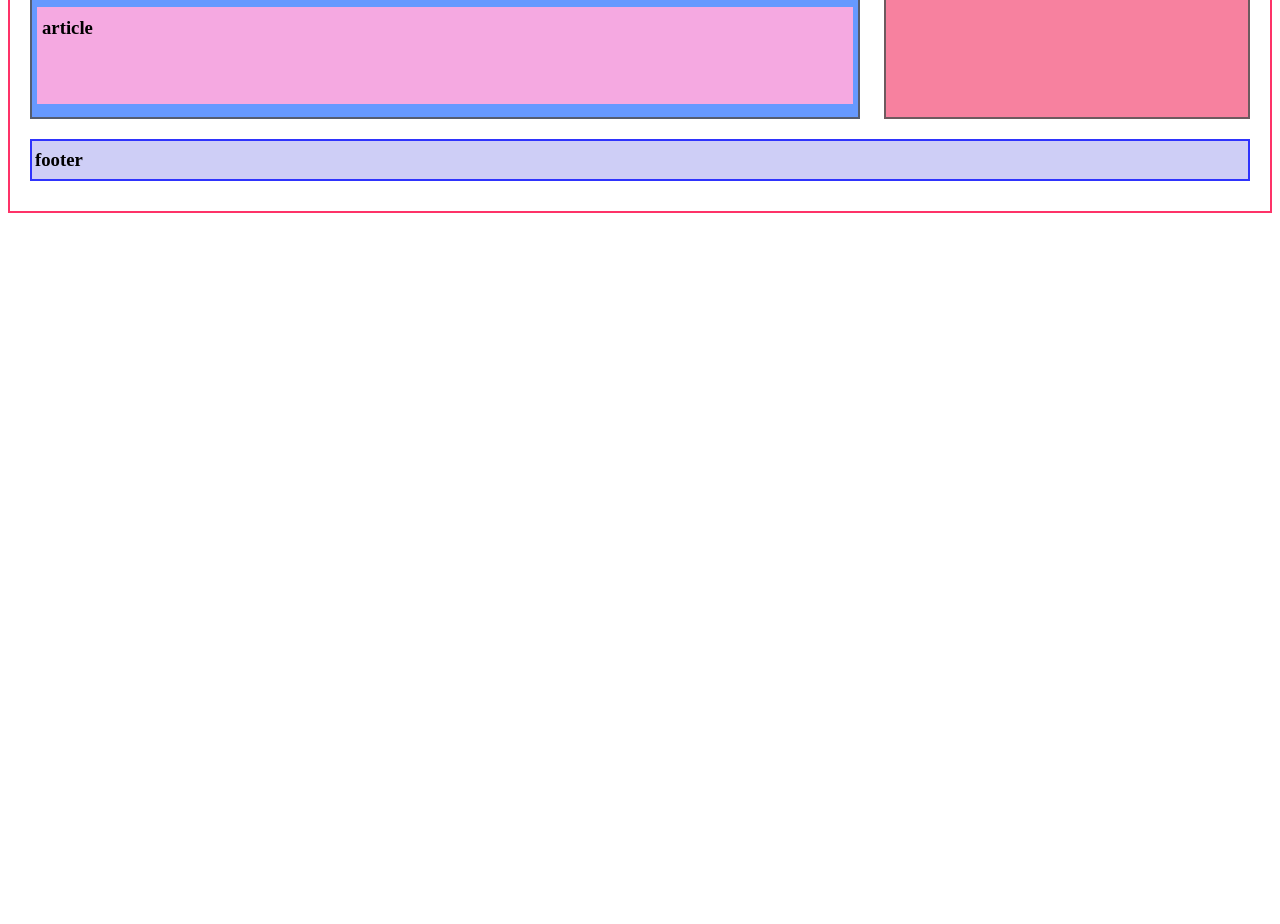
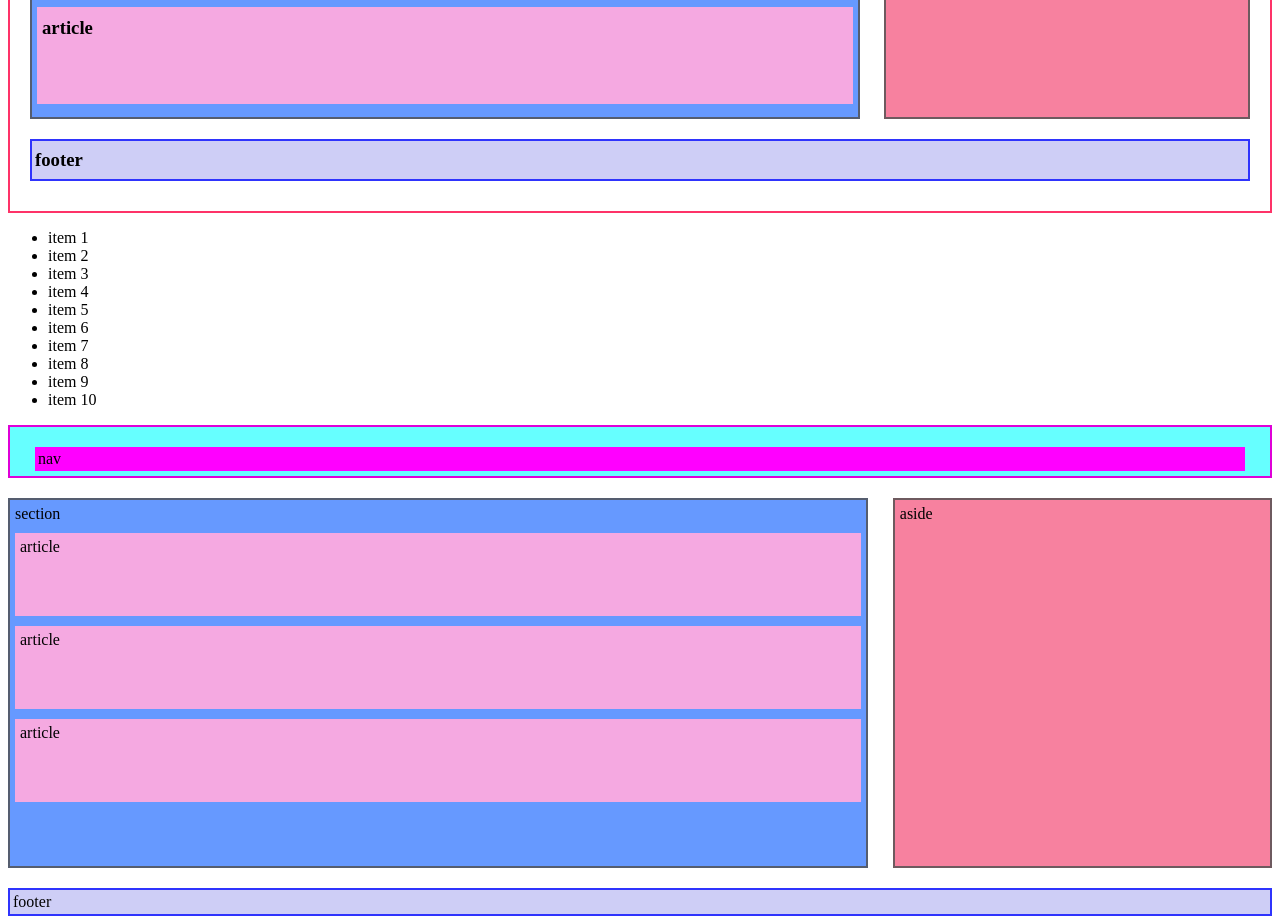
Before and after one commit to ElviraCamarillo/7ageneracion, a plain HTML site: page S1/index.html in a window 1280 px wide. Shown: the part 514-1438 px from the top of the page. Before the commit the page ends 800 px from the top, so only its background shows below. Drawn offline with Linux system fonts and the light colour scheme.

Commit message:
ADD Layout CSS :octocat:

```diff
--- a/S1/index.html
+++ b/S1/index.html
@@ -95,6 +95,30 @@
             <h3>footer</h3>
         </footer>
     </main>
+<ul>
+    <li>item 1</li>
+    <li>item 2</li>
+    <li>item 3</li>
+    <li>item 4</li>
+    <li>item 5</li>
+    <li>item 6</li>
+    <li>item 7</li>
+    <li>item 8</li>
+    <li>item 9</li>
+    <li>item 10</li>
+</ul>
 
+<header>
+    <nav>nav</nav>
+</header>
+<section>
+    section
+    <article>article</article>
+    <article>article</article>
+    <article>article</article>
+</section>
+<aside>aside</aside>
+<footer>footer</footer>
 
+</body>
 </html>
--- /dev/null
+++ b/S2CSS/css/style.css
@@ -0,0 +1,62 @@
+ * {
+     box-sizing: border-box;
+     font-family: Arial;
+ }
+
+ main {
+     border: 2px solid #fe3368;
+     padding: 15px 20px 30px;
+ }
+
+ header {
+     background-color: #66ffff;
+     border: 2px solid #df00d7;
+     margin-bottom: 20px;
+ }
+
+ nav {
+     background-color: fuchsia;
+     width: 90%;
+     margin: 0 auto;
+ }
+
+ h3 {
+     margin: 5px 0;
+ }
+
+ section {
+     background-color: #6699ff;
+     border: 2px solid #555d6f;
+     padding: 5px;
+     width: 68%;
+     height: 370px;
+ }
+
+ article {
+     background-color: #f5a9e1;
+     padding: 5px 5px 60px;
+     margin-top: 10px;
+ }
+
+ aside {
+     background-color: #f7819f;
+     border: 2px solid #6e5a5f;
+     padding: 5px 5px 50px;
+     margin-left: 2%;
+     width: 30%;
+     height: 370px;
+ }
+
+ .flex-container {
+     display: flex;
+     margin: 10px auto;
+ }
+
+ footer {
+     background-color: #cecef6;
+     padding: 3px;
+     border: 2px solid #2f34fd;
+     margin-top: 20px;
+     display: inline-block;
+     width: 100%;
+ }
```
Also changed, not shown: S2CSS/index.html (added, +51 -0 lines).
